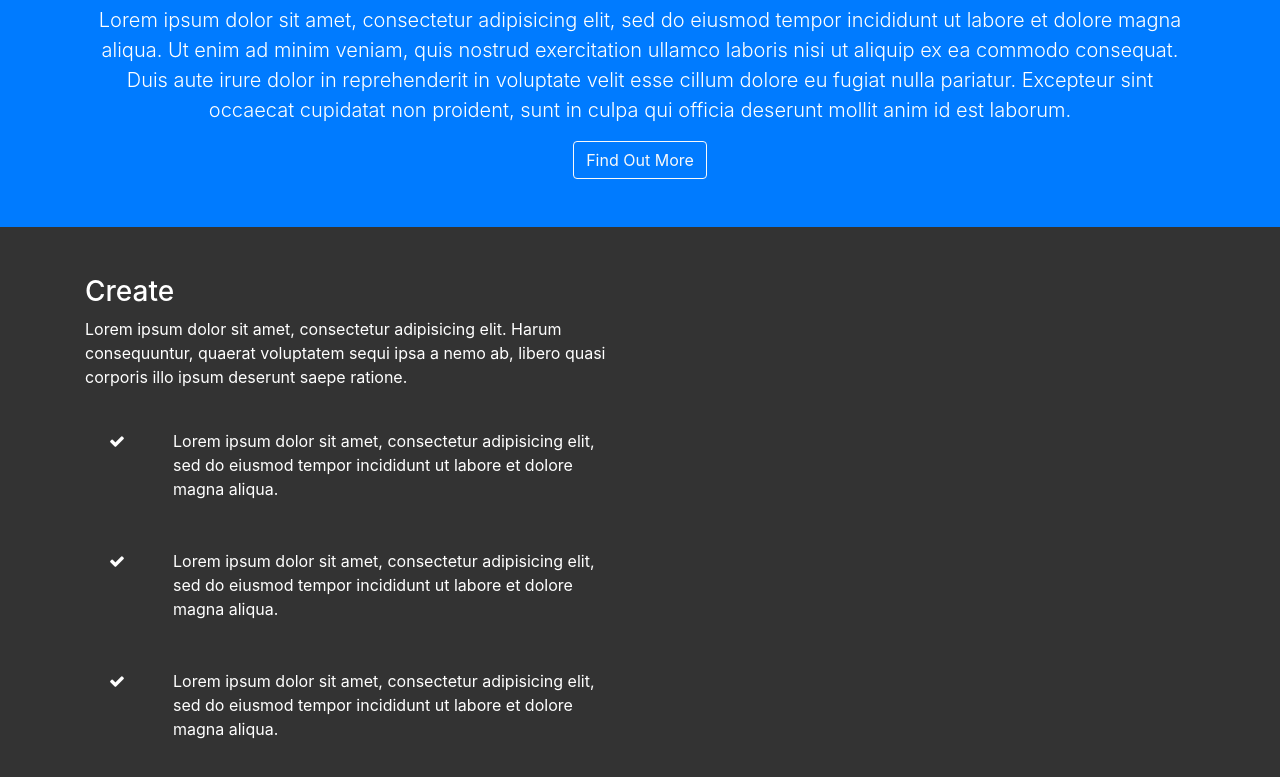
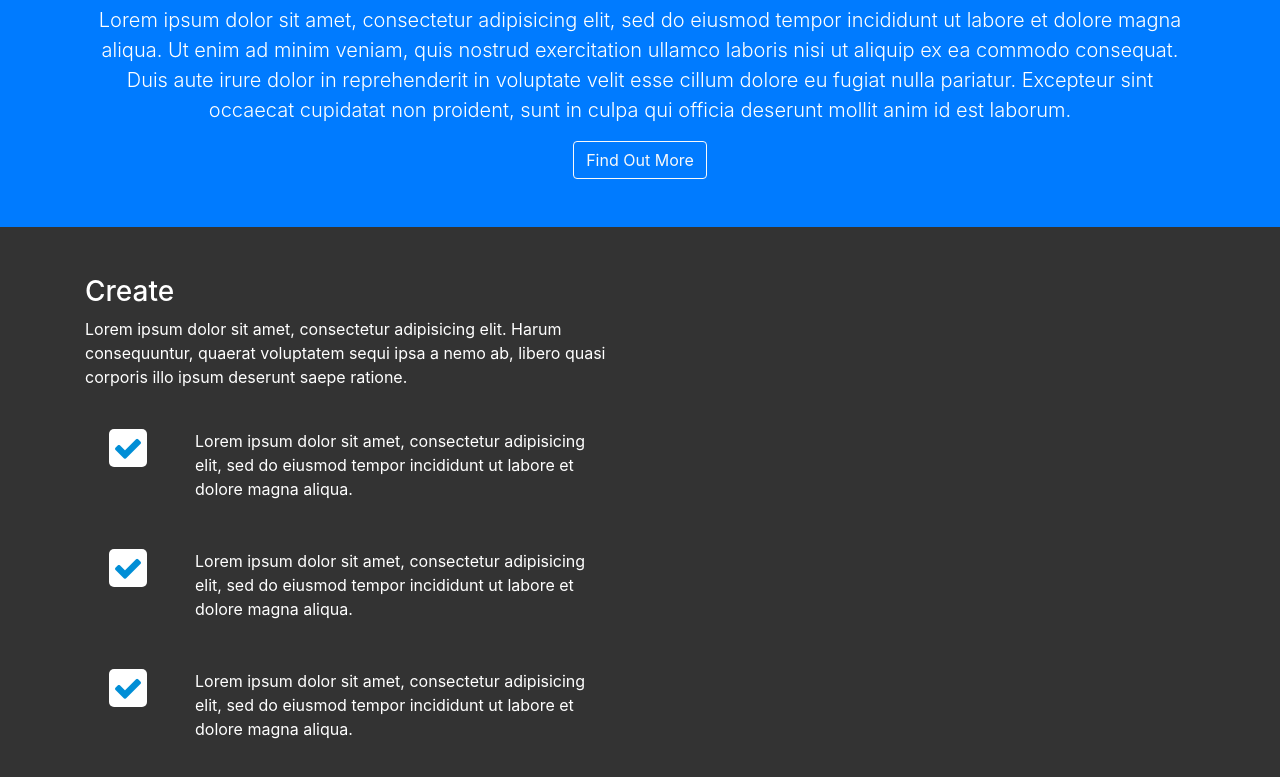
Before and after one commit to kilamieaz/homepage-bs4, a website: page src/index.html in a window 1280 px wide. Shown: the part 1749-2526 px from the top of the page. Drawn offline with nearby package versions, Linux system fonts and the light colour scheme; files that its build step writes are made by us from their sources.

Commit message:
style create section

```diff
--- a/src/scss/style.scss
+++ b/src/scss/style.scss
@@ -55,3 +55,13 @@ body{
 		font-size: $icon-size;
 	}
 }
+
+#create-section{
+	.fa{
+		color: $primary-color;
+		background:#fff;
+		padding: 4px;
+		border-radius:5px;
+		font-size: $icon-size;
+	}
+}
```
